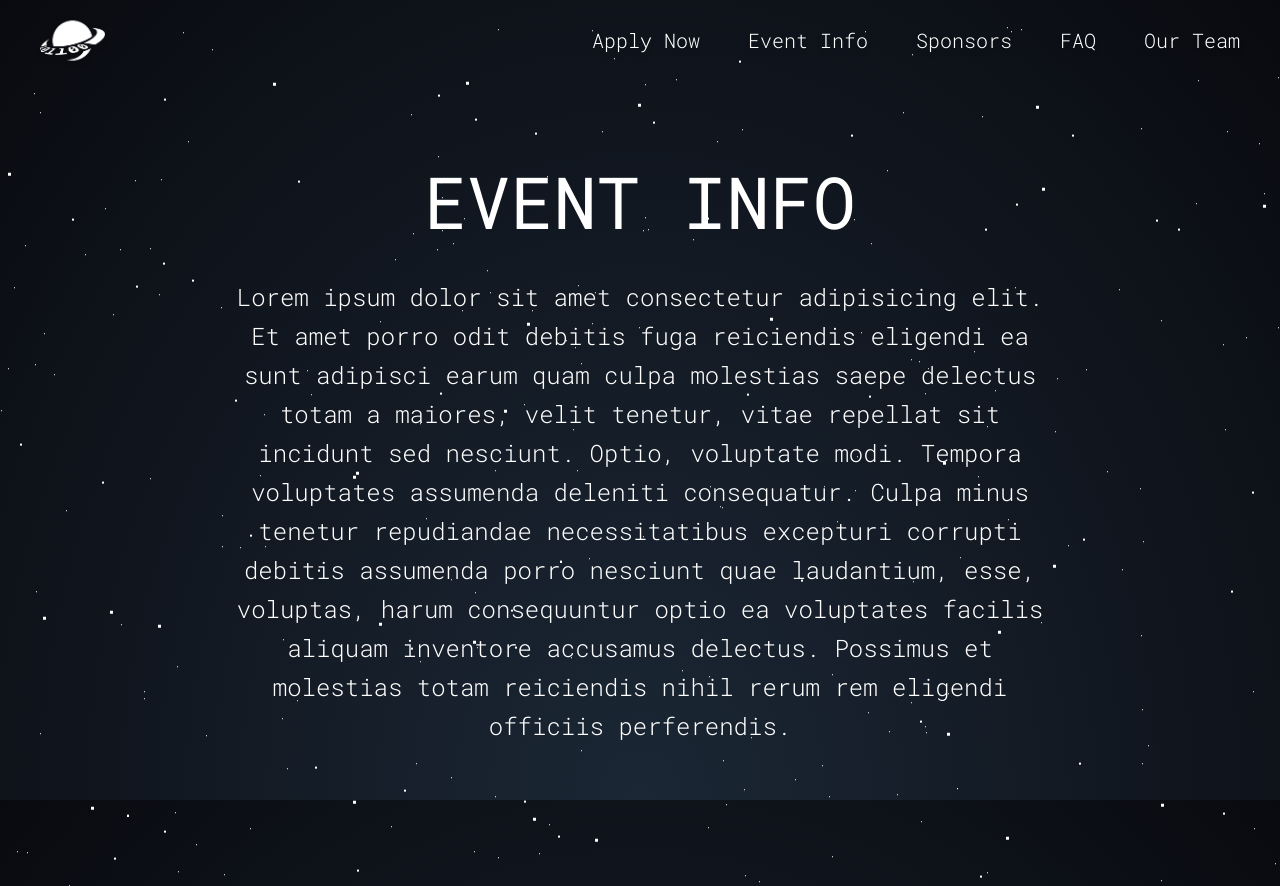
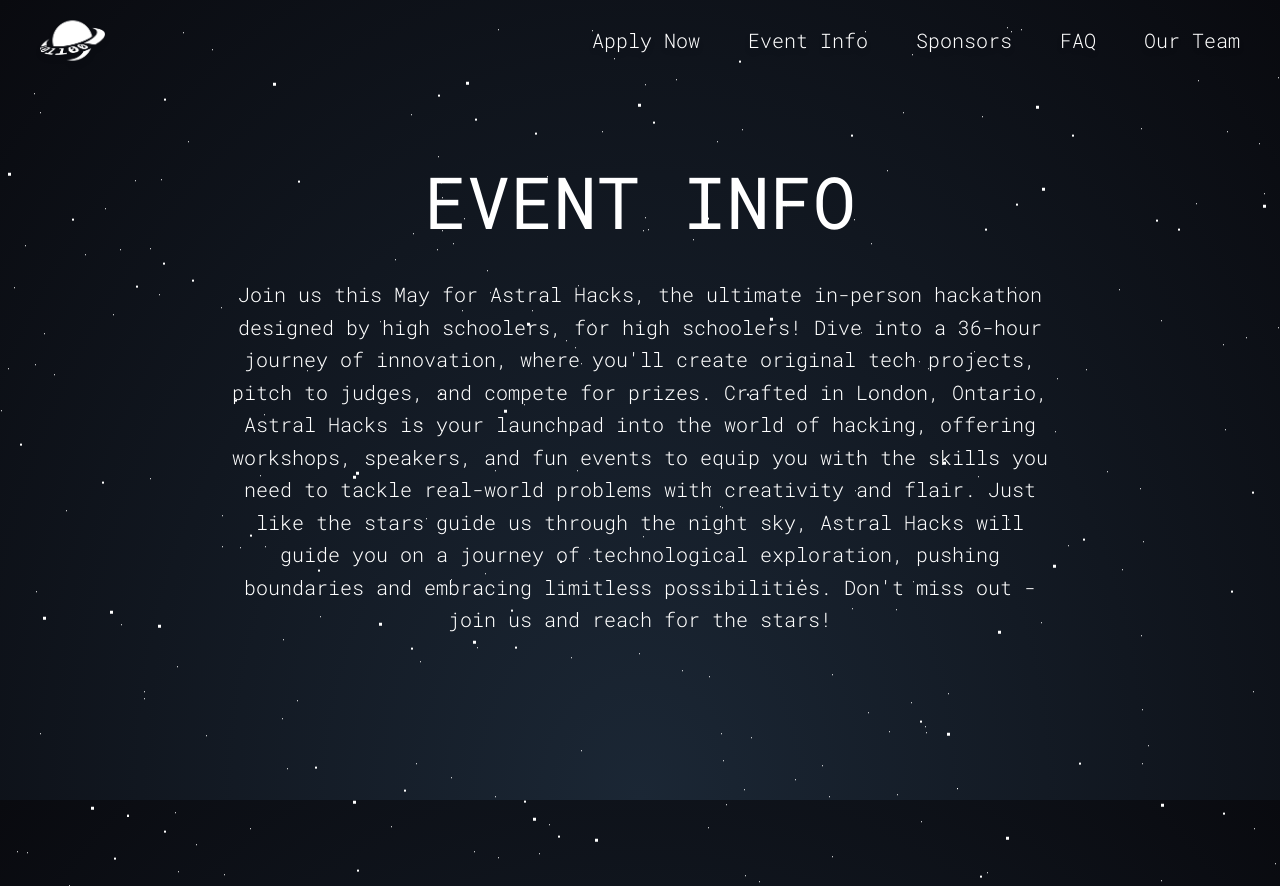
Before and after one commit to Amelia1110/AstralHacks, a Next.js app: page /event-info in a window 1280 px wide. Built offline with nearby package versions, Linux system fonts and the light colour scheme.

Commit message:
added Event Info text

```diff
--- a/pages/event-info.tsx
+++ b/pages/event-info.tsx
@@ -14,7 +14,14 @@ export default function EventInfo() {
         <h1 className={`${robotoMono.variable} font-heading text-white text-medium text-7xl text-right `}>EVENT INFO</h1>
       </div>
       <div className="w-full items-center mt-10">
-        <p className={`${robotoMono.variable} font-text font-light text-center leading-relaxed text-white text-2xl mx-56`}> Lorem ipsum dolor sit amet consectetur adipisicing elit. Et amet porro odit debitis fuga reiciendis eligendi ea sunt adipisci earum quam culpa molestias saepe delectus totam a maiores, velit tenetur, vitae repellat sit incidunt sed nesciunt. Optio, voluptate modi. Tempora voluptates assumenda deleniti consequatur. Culpa minus tenetur repudiandae necessitatibus excepturi corrupti debitis assumenda porro nesciunt quae laudantium, esse, voluptas, harum consequuntur optio ea voluptates facilis aliquam inventore accusamus delectus. Possimus et molestias totam reiciendis nihil rerum rem eligendi officiis perferendis.</p>
+        <p className={`${robotoMono.variable} font-text font-light text-center leading-relaxed text-white text-xl mx-56`}>
+          Join us this May for Astral Hacks, the ultimate in-person hackathon designed by high schoolers, for high schoolers!
+          Dive into a 36-hour journey of innovation, where you&apos;ll create original tech projects, pitch to judges, and compete
+          for prizes. Crafted in London, Ontario, Astral Hacks is your launchpad into the world of hacking, offering workshops, speakers, and
+          fun events to equip you with the skills you need to tackle real-world problems with creativity and flair. Just like the
+          stars guide us through the night sky, Astral Hacks will guide you on a journey of technological exploration, pushing
+          boundaries and embracing limitless possibilities. Don&apos;t miss out - join us and reach for the stars!
+        </p>
       </div>
     </div>
   )
```
